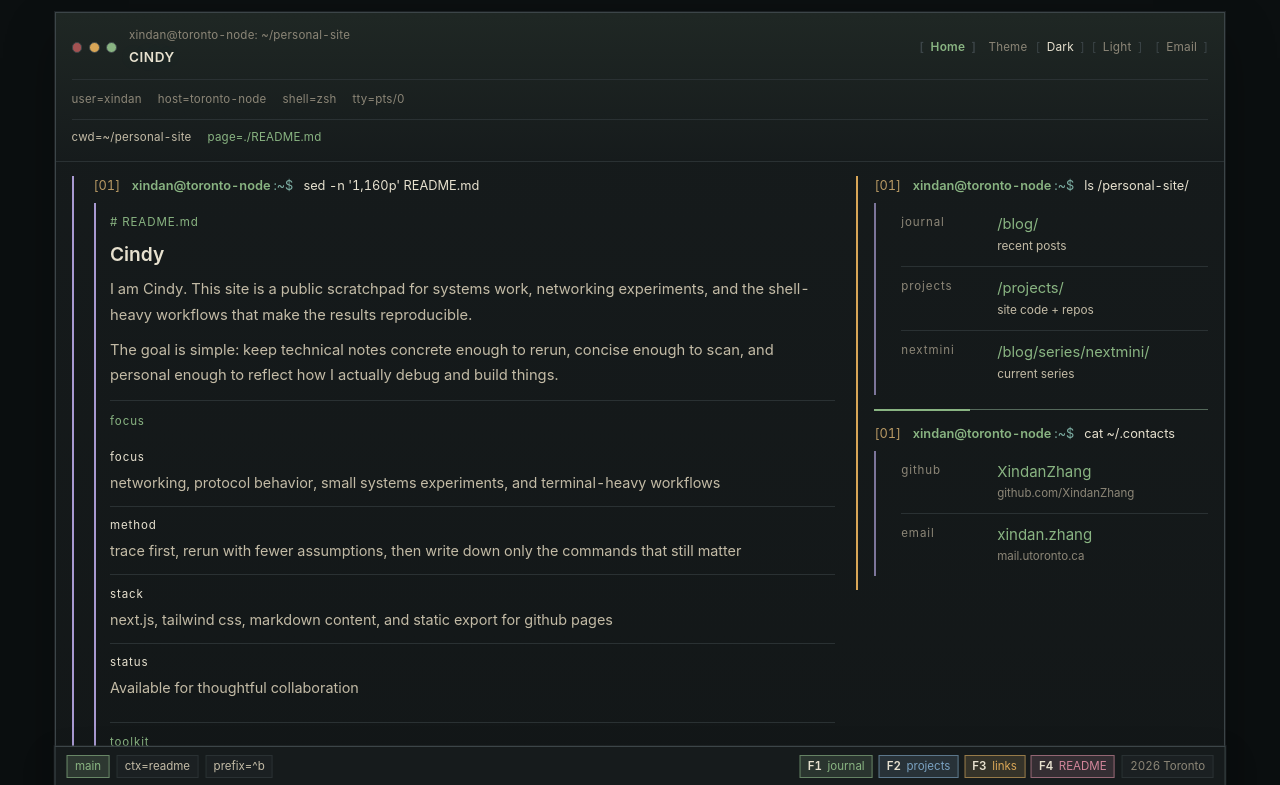
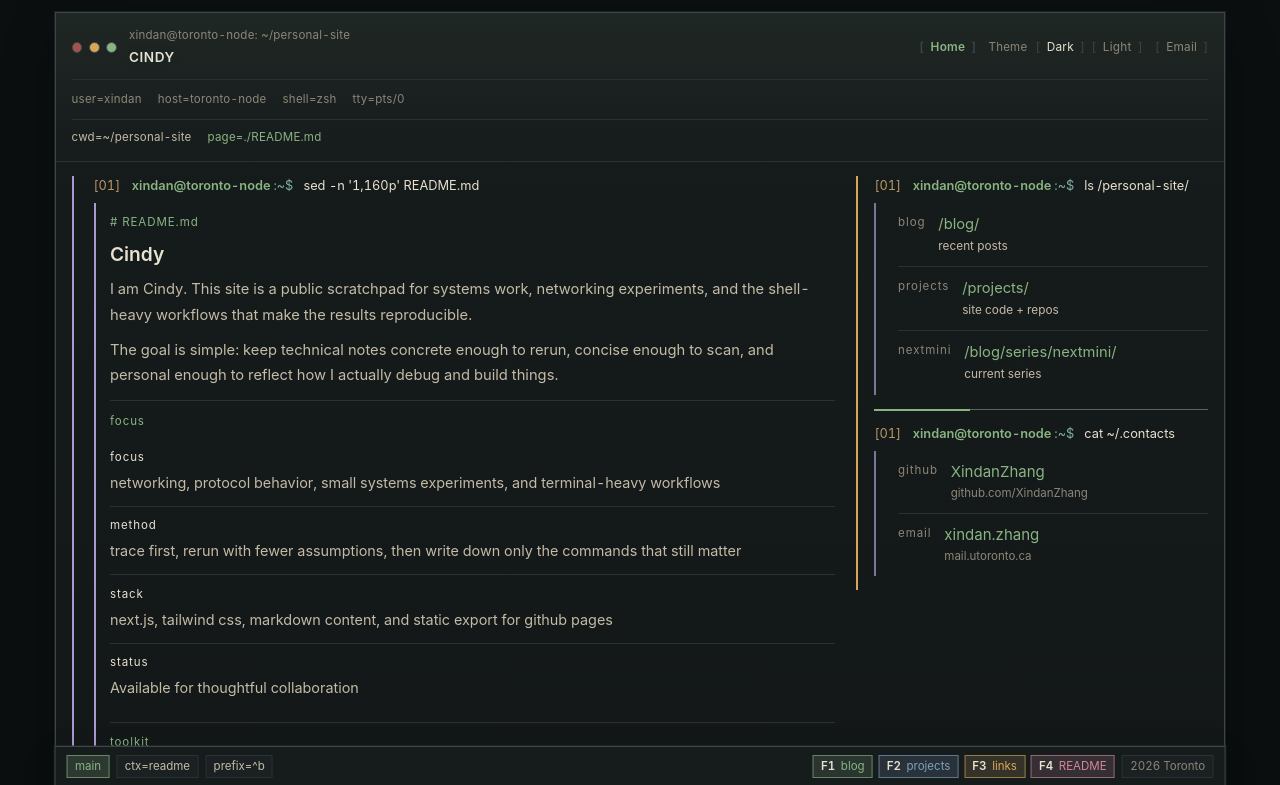
Before and after one commit to XindanZhang/personal-site, a Next.js app: page /personal-site/about in a window 1280 px wide. Shown: the top 785 px of the page. Built offline with nearby package versions, Linux system fonts and the light colour scheme.

Commit message:
chore: rename journal to blog in ui

```diff
--- a/app/about/page.tsx
+++ b/app/about/page.tsx
@@ -4,7 +4,7 @@ import { SiteLayout } from "../../components/site-layout";
 import { site } from "../../lib/site";
 
 const quickOpen = [
-  { label: "journal", href: "/blog/", note: "recent posts" },
+  { label: "blog", href: "/blog/", note: "recent posts" },
   { label: "projects", href: "/projects/", note: "site code + repos" },
   { label: "nextmini", href: "/blog/series/nextmini/", note: "current series" },
 ] as const;
--- a/app/blog/[...slug]/page.tsx
+++ b/app/blog/[...slug]/page.tsx
@@ -35,7 +35,7 @@ export default async function BlogPostPage({
     <SiteLayout active="blog">
       <div className="article-layout">
         <div className="article-main">
-          <PromptSection caret command={`cat /journal/${post.slug}.md`}>
+          <PromptSection caret command={`cat /blog/${post.slug}.md`}>
             <div className="article-kicker">
               <Link
                 className="article-pill"
@@ -60,7 +60,7 @@ export default async function BlogPostPage({
             <p className="shell-copy">{post.summary}</p>
             <div className="article-toolbar">
               <Link className="journal-link" href="/blog/">
-                cd /journal
+                cd /blog
               </Link>
               <CopyLinkButton />
             </div>
--- a/app/blog/category/[category]/page.tsx
+++ b/app/blog/category/[category]/page.tsx
@@ -27,7 +27,7 @@ export default async function BlogCategoryPage({
         activeCategorySlug={categorySlug}
         categories={getAllCategories()}
         description={`filter=category:${category.label}`}
-        pathCommand={`pwd: /journal/category/${categorySlug}`}
+        pathCommand={`pwd: /blog/category/${categorySlug}`}
         posts={getPostsByCategory(categorySlug)}
         tags={getAllTags()}
       />
--- a/app/blog/page.tsx
+++ b/app/blog/page.tsx
@@ -4,7 +4,7 @@ import { getAllCategories, getAllPosts, getAllTags } from "../../lib/blog";
 import { site } from "../../lib/site";
 
 export const metadata = {
-  title: "Journal",
+  title: "Blog",
   description: site.blog.description,
 };
 
@@ -12,7 +12,7 @@ export default function BlogPage() {
   return (
     <SiteLayout active="blog">
       <BlogArchive
-        pathCommand="pwd: /journal"
+        pathCommand="pwd: /blog"
         categories={getAllCategories()}
         description={site.blog.description}
         posts={getAllPosts()}
--- a/app/blog/series/[series]/page.tsx
+++ b/app/blog/series/[series]/page.tsx
@@ -26,7 +26,7 @@ export default async function SeriesPage({
   return (
     <SiteLayout active="blog">
       <div className="page-stack">
-        <PromptSection command={`cat /journal/series/${series.slug}.txt`}>
+        <PromptSection command={`cat /blog/series/${series.slug}.txt`}>
           <h1 className="shell-heading">{series.name}</h1>
           <p className="shell-copy">
             A longer thread collected into one place so the overview, follow-up notes, and implementation details stay
@@ -46,11 +46,11 @@ export default async function SeriesPage({
             </p>
           ) : null}
           <Link className="terminal-inline-link" href="/blog/">
-            cd /journal
+            cd /blog
           </Link>
         </PromptSection>
 
-        <PromptSection command={`ls -1 /journal/series/${series.slug}`}>
+        <PromptSection command={`ls -1 /blog/series/${series.slug}`}>
           <PostTable posts={series.posts} />
         </PromptSection>
       </div>
--- a/app/blog/tag/[tag]/page.tsx
+++ b/app/blog/tag/[tag]/page.tsx
@@ -27,7 +27,7 @@ export default async function BlogTagPage({
         activeTagSlug={tagSlug}
         categories={getAllCategories()}
         description={`filter=tag:#${tag.label}`}
-        pathCommand={`pwd: /journal/tag/${tagSlug}`}
+        pathCommand={`pwd: /blog/tag/${tagSlug}`}
         posts={getPostsByTag(tagSlug)}
         tags={getAllTags()}
       />
--- a/app/globals.css
+++ b/app/globals.css
@@ -2355,7 +2355,7 @@ body.mode-terminal ::selection {
 
 .readme-shortcuts,
 .readme-link-list {
-  padding-left: 1.55rem;
+  padding-left: 1.35rem;
   border-left: 2px solid color-mix(in srgb, var(--block-readme) 65%, var(--line) 35%);
 }
 
@@ -2422,8 +2422,8 @@ body.mode-terminal ::selection {
 .readme-shortcut-row,
 .readme-link-row {
   display: grid;
-  grid-template-columns: 8ch minmax(0, 1fr);
-  gap: 0.2rem 0.95rem;
+  grid-template-columns: max-content minmax(0, 1fr);
+  gap: 0.2rem 0.8rem;
   align-items: start;
   color: inherit;
   text-decoration: none;
@@ -2448,14 +2448,14 @@ body.mode-terminal ::selection {
 
 .readme-link-list {
   margin: 0;
-  padding: 0 0 0 1.55rem;
+  padding: 0 0 0 1.35rem;
   list-style: none;
 }
 
 .readme-link-row {
-  grid-template-columns: 8ch minmax(0, 1fr);
+  grid-template-columns: max-content minmax(0, 1fr);
   align-items: start;
-  gap: 0.2rem 0.95rem;
+  gap: 0.2rem 0.8rem;
 }
 
 .readme-link-stack {
--- a/app/page.tsx
+++ b/app/page.tsx
@@ -18,7 +18,7 @@ const currentThreads = [
 ] as const;
 
 const workspaceEntries = [
-  { href: "/blog/", label: "journal/", note: "logs" },
+  { href: "/blog/", label: "blog/", note: "logs" },
   { href: "/projects/", label: "projects/", note: "builds" },
   { href: "/friends/", label: "friends/", note: "ring" },
   { href: "/about/", label: "about/", note: "profile" },
@@ -111,8 +111,8 @@ export default function HomePage() {
 
             <PromptSection
               className="shell-section is-feed"
-              command="tail -n 4 /journal/head.log"
-              cwd="~/journal"
+              command="tail -n 4 /blog/head.log"
+              cwd="~/blog"
               typeDelayMs={760}
               typeDurationMs={760}
               typed
--- a/components/blog-archive.tsx
+++ b/components/blog-archive.tsx
@@ -34,14 +34,14 @@ export function BlogArchive({
           <p className="shell-copy">{description}</p>
         </PromptSection>
 
-        <PromptSection as="section" command="ls /journal/categories">
+        <PromptSection as="section" command="ls /blog/categories">
           <div className="filter-group">
             <div className="filter-wrap">
               <Link
                 className={`${filterLinkClass} ${!activeCategorySlug && !activeTagSlug ? "is-active" : ""}`}
                 href="/blog/"
               >
-                All notes
+                All posts
               </Link>
 
               {categories.map((category) => (
@@ -57,7 +57,7 @@ export function BlogArchive({
           </div>
         </PromptSection>
 
-        <PromptSection as="section" command="ls /journal/tags">
+        <PromptSection as="section" command="ls /blog/tags">
           <div className="filter-group">
             <div className="filter-wrap">
               {tags.map((tag) => (
@@ -75,7 +75,7 @@ export function BlogArchive({
       </aside>
 
       <div className="journal-main">
-        <PromptSection as="section" command="ls -ltr /journal">
+        <PromptSection as="section" command="ls -ltr /blog">
           {posts.length > 0 ? (
             <PostTable posts={posts} />
           ) : (
--- a/components/site-footer.tsx
+++ b/components/site-footer.tsx
@@ -3,7 +3,7 @@ type FooterKey = "home" | "blog" | "projects" | "friends" | "about";
 
 const footerContext: Record<FooterKey, string> = {
   home: "home",
-  blog: "journal",
+  blog: "blog",
   projects: "projects",
   friends: "links",
   about: "readme",
@@ -29,10 +29,10 @@ export function SiteFooter({ active }: SiteFooterProps) {
             className="shell-statusbar-link is-f1"
             data-shell-shortcut="F1"
             href="/blog/"
-            title="F1 journal"
+            title="F1 blog"
           >
             <span className="shell-statusbar-key">F1</span>
-            <span>journal</span>
+            <span>blog</span>
           </Link>
           <Link
             aria-keyshortcuts="F2"
--- a/components/site-header.tsx
+++ b/components/site-header.tsx
@@ -11,7 +11,7 @@ interface SiteHeaderProps {
 export function SiteHeader({ active }: SiteHeaderProps) {
   const currentPage: Record<NavKey, string> = {
     home: "./",
-    blog: "./journal/",
+    blog: "./blog/",
     projects: "./projects/",
     friends: "./links/",
     about: "./README.md",
```
Also changed, not shown: 441 other files (tests, documents, lock files or other folders).
